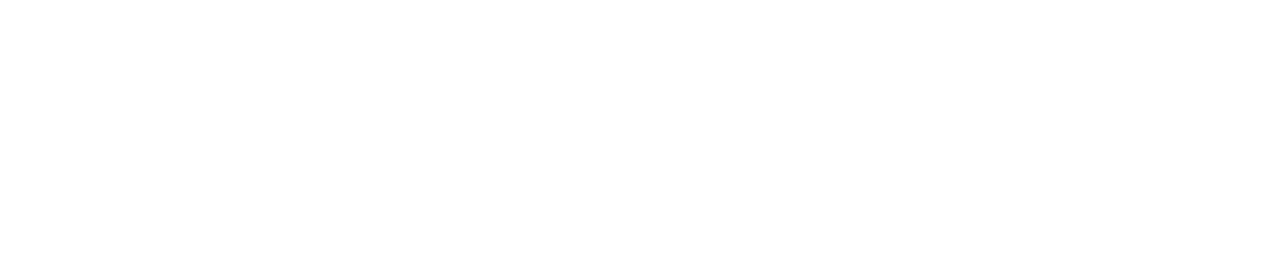
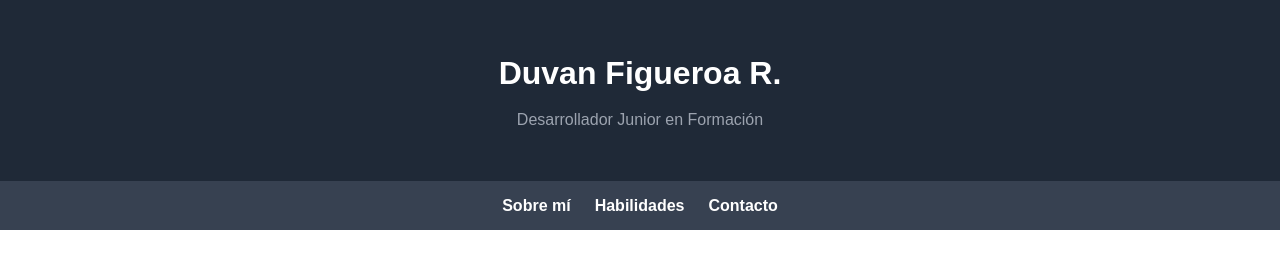
Before and after one commit to xz-deeuus/Primer_repo_practica, a plain HTML site: page index.html in a window 1280 px wide. Drawn offline with Linux system fonts and the light colour scheme.

Commit message:
Terminando los cambios dictados por el profesor.

```diff
--- a/index.html
+++ b/index.html
@@ -7,6 +7,16 @@
   <link rel="stylesheet" href="styles.css">
 </head>
 <body>
-  <!-- Aquí construiremos el portafolio -->
+  <header class="header">
+  <h1 class="header__nombre">Duvan Figueroa R.</h1>
+  <p class="header__cargo">Desarrollador Junior en Formación</p>
+</header>
+<nav class="menu">
+  <ul class="menu__lista">
+    <li><a href="#sobre-mi" class="menu__enlace">Sobre mí</a></li>
+    <li><a href="#habilidades" class="menu__enlace">Habilidades</a></li>
+    <li><a href="#contacto" class="menu__enlace">Contacto</a></li>
+  </ul>
+</nav>
 </body>
 </html>
--- a/styles.css
+++ b/styles.css
@@ -9,3 +9,40 @@
   line-height: 1.6;
   color: #333;
 }
+.header {
+  background-color: #1f2937;
+  color: #ffffff;
+  text-align: center;
+  padding: 3rem 1rem;
+}
+
+.header__nombre {
+  font-size: 2rem;
+  margin-bottom: 0.5rem;
+}
+
+.header__cargo {
+  font-size: 1rem;
+  color: #9ca3af;
+}
+.menu {
+  background-color: #374151;
+  padding: 0.75rem 1rem;
+}
+
+.menu__lista {
+  display: flex;
+  justify-content: center;
+  gap: 1.5rem;
+  list-style: none;
+}
+
+.menu__enlace {
+  color: #ffffff;
+  text-decoration: none;
+  font-weight: bold;
+}
+
+.menu__enlace:hover {
+  color: #fbbf24;
+}
```
